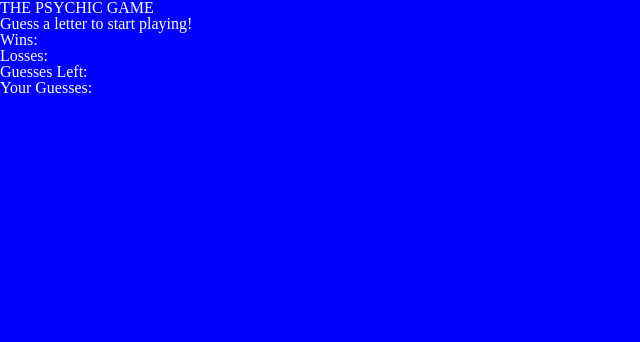
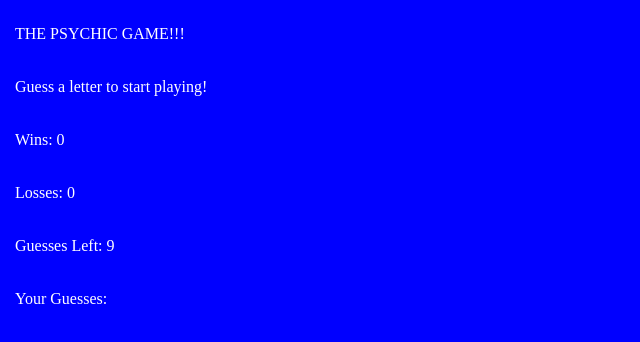
Before and after one commit to benzed3/Psychic-Game, a plain HTML site: page index.html in a window 1280 px wide. Shown: the whole page, without its empty margins (0-640 px from the left). Drawn offline with Linux system fonts and the light colour scheme.

Commit message:
minor corrections

```diff
--- a/assets/css/reset.css
+++ b/assets/css/reset.css
@@ -16,7 +16,7 @@ article, aside, canvas, details, embed,
 figure, figcaption, footer, header, hgroup,
 menu, nav, output, ruby, section, summary,
 time, mark, audio, video {
-	margin: 0;
+	margin: 5px;
 	padding: 0;
 	border: 0;
 	font-size: 100%;
@@ -29,7 +29,7 @@ footer, header, hgroup, menu, nav, section {
 	display: block;
 }
 body {
-	line-height: 1;
+	line-height: 3;
 }
 ol, ul {
 	list-style: none;
--- a/index.html
+++ b/index.html
@@ -13,11 +13,11 @@
 
 <body>
 
-    <h1>THE PSYCHIC GAME</h1>
+    <h1>THE PSYCHIC GAME!!!</h1>
     <h2 id="directions">Guess a letter to start playing!</h2>
-    <h3 id="winsText">Wins:</h3>
-    <h3 id="loseText">Losses:</h3>
-    <h3 id="guessLeftText">Guesses Left:</h3>
+    <h3 id="winsText">Wins: 0</h3>
+    <h3 id="loseText">Losses: 0</h3>
+    <h3 id="guessLeftText">Guesses Left: 9</h3>
     <h3 id="guessesText">Your Guesses:</h3>
 
     <script type="text/javascript">
@@ -49,11 +49,13 @@
                 wins++;
                 guesses = 9;
                 alert("You win!");
+                letter = [];
 
             }
 
             if (userGuess !== compGuess) {
                 guesses--;
+
 
             }
 
@@ -61,24 +63,21 @@
             if (guesses === 0) {
                 guesses = 9;
                 losses++;
-                alert("Try again!")
+                alert("Try again!");
+                letter = [];
+
             }
-
-
 
             letter.push(userGuess);
 
             winsText.textContent = "Wins: " + wins;
             loseText.textContent = "Losses: " + losses;
             guessLeftText.textContent = "Guesses Left: " + guesses;
+            guessText.textContent = "Your Guesses: " + letter;
 
-            for (var j = 0; j < letter.length; j++) {
-
-                guessText.textContent = "Your Guesses: " + letter[j];
-            }
+        }
 
 
-        };
 
 
     </script>
```
